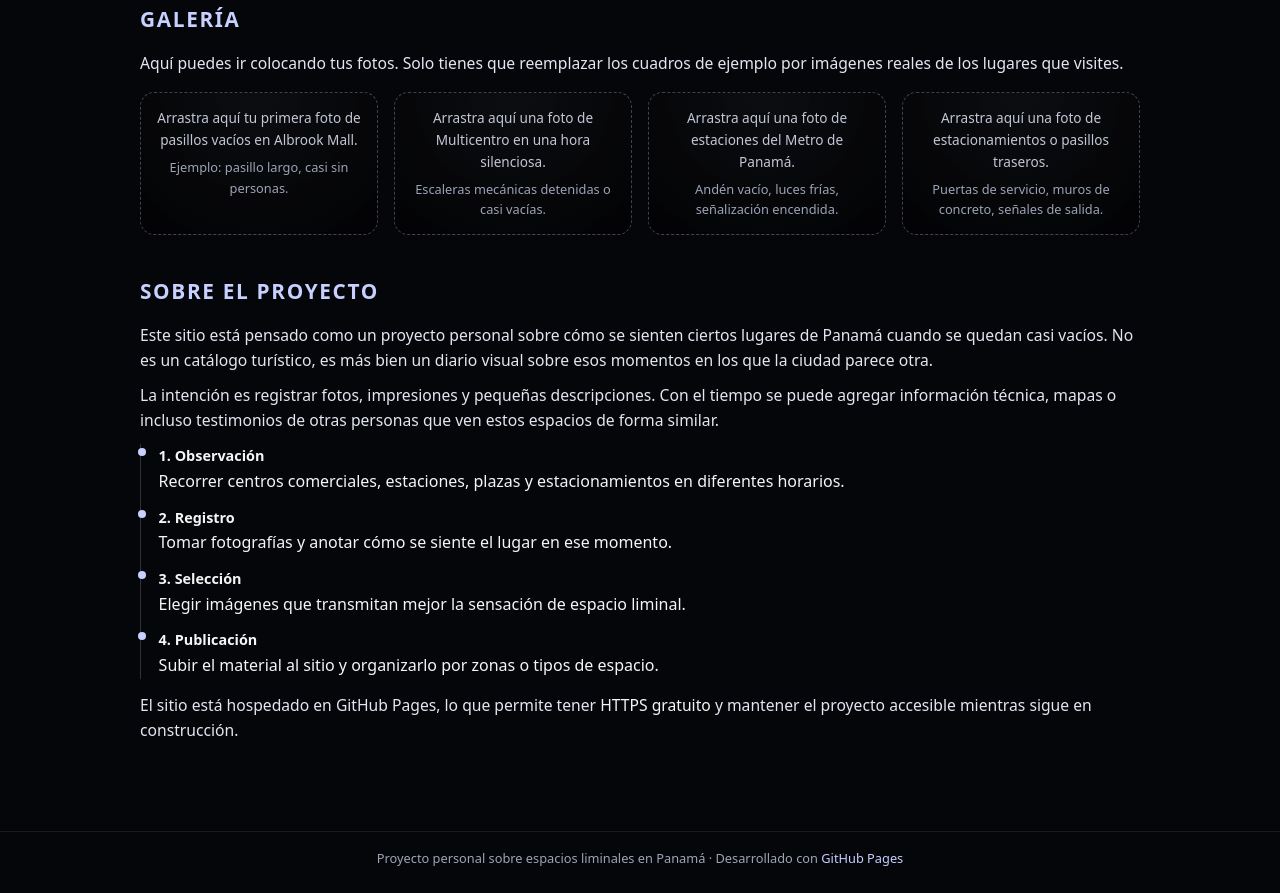
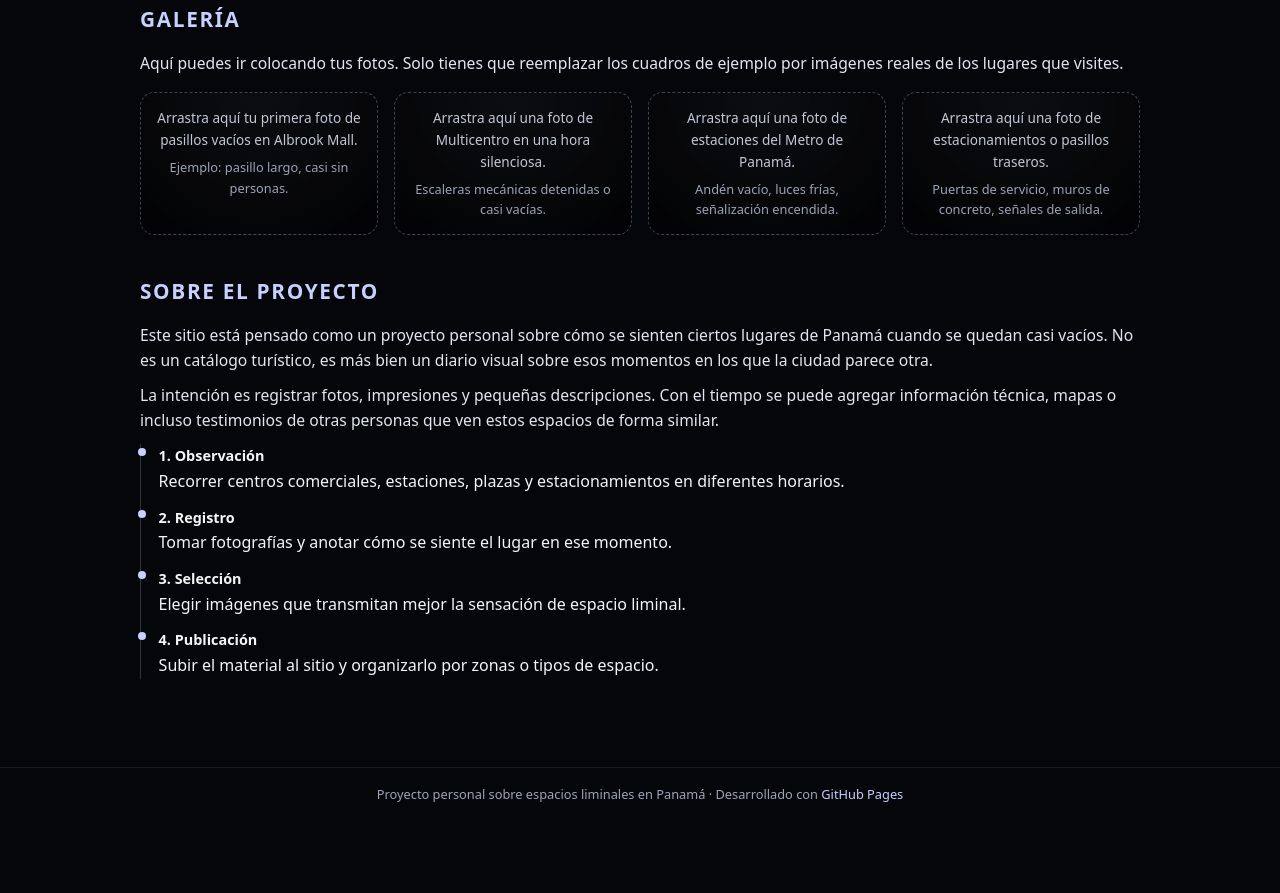
Before and after one commit to sacri89/sacri89.github.io, a plain HTML site: page index.html in a window 1280 px wide. Shown: the part 1360-2253 px from the top of the page. After the commit the page ends 2188 px from the top, so only its background shows below. Drawn offline with Linux system fonts and the light colour scheme.

Commit message:
Update index.html

```diff
--- a/index.html
+++ b/index.html
@@ -373,10 +373,6 @@
           </div>
         </div>
 
-        <p style="margin-top:0.9rem;">
-          El sitio está hospedado en GitHub Pages, lo que permite tener <span class="highlight">HTTPS gratuito</span> y
-          mantener el proyecto accesible mientras sigue en construcción.
-        </p>
       </section>
     </div>
   </main>
```
